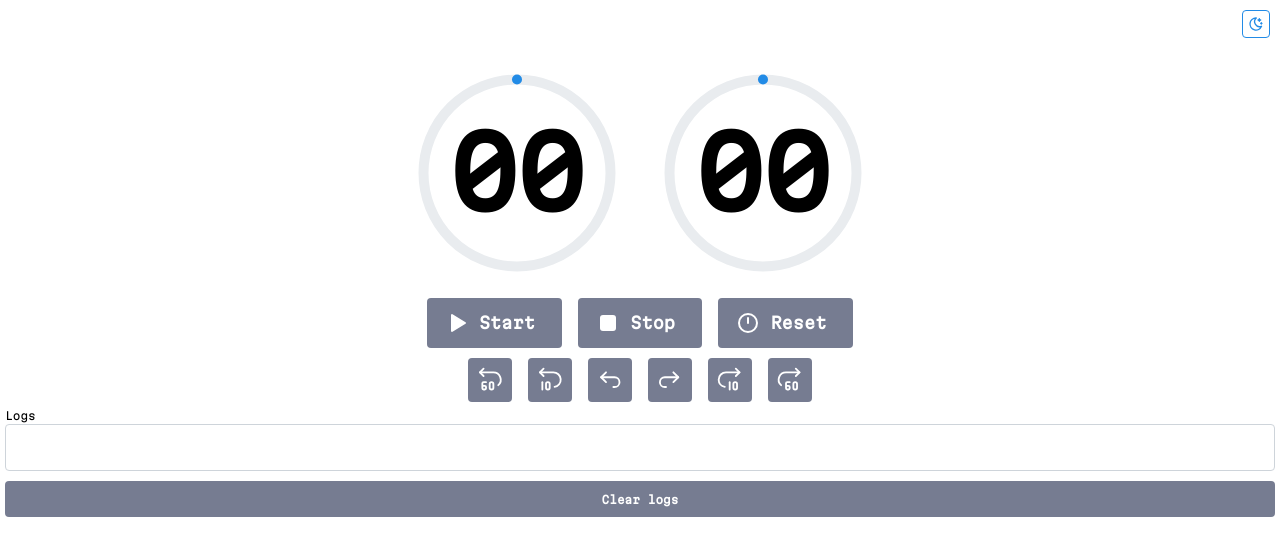
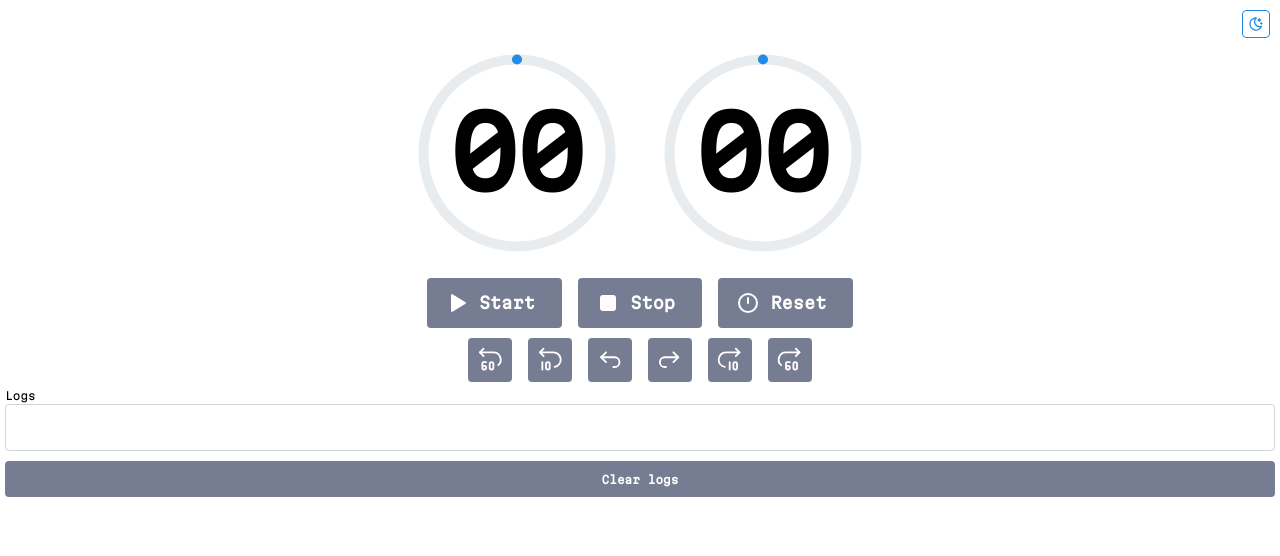
Before and after one commit to shagr4th/chronono, a React (Vite) app in the folder frontend/: page / in a window 1280 px wide. Shown: the top 556 px of the page. Built offline with nearby package versions, Linux system fonts and the light colour scheme; no server answers.

Commit message:
Reduce height

```diff
--- a/frontend/src/App.tsx
+++ b/frontend/src/App.tsx
@@ -98,7 +98,7 @@ function App() {
       <Group justify="end" mt={10} mr={10}>
         <ColorSchemeButton/>
       </Group>
-      <Group justify="center" mt={20}>
+      <Group justify="center">
 
         <RingProgress size={230} thickness={10} roundCaps m={0}
           sections={[{ value: 100 * minutes / 60, color: 'blue' }]}
```
Also changed, not shown: 4 other files (tests, documents, lock files or other folders).
